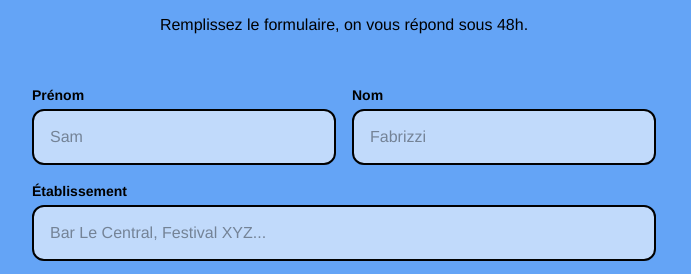
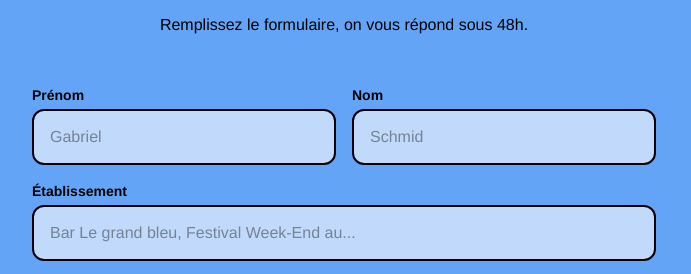
Before and after one commit to Sam9151/clearcup, a plain HTML site: page index.html in a window 1280 px wide. Shown: the part 3773-4047 px from the top of the page, 296-987 px from the left. Drawn offline with nearby package versions, Linux system fonts and the light colour scheme; a web font is replaced by a local one.

Commit message:
Update input placeholders in index.html

```diff
--- a/index.html
+++ b/index.html
@@ -191,18 +191,18 @@
         <div class="grid md:grid-cols-2 gap-4">
           <div>
             <label for="prenom" class="block text-sm font-bold mb-1" style="font-family:'Arimo',sans-serif;">Prénom</label>
-            <input id="prenom" type="text" name="prenom" required class="input-field" placeholder="Sam" />
+            <input id="prenom" type="text" name="prenom" required class="input-field" placeholder="Gabriel" />
           </div>
           <div>
             <label for="nom" class="block text-sm font-bold mb-1" style="font-family:'Arimo',sans-serif;">Nom</label>
-            <input id="nom" type="text" name="nom" required class="input-field" placeholder="Fabrizzi" />
+            <input id="nom" type="text" name="nom" required class="input-field" placeholder="Schmid" />
           </div>
         </div>
 
         <div>
           <label for="etablissement" class="block text-sm font-bold mb-1" style="font-family:'Arimo',sans-serif;">Établissement</label>
           <input id="etablissement" type="text" name="etablissement" required class="input-field"
-                 placeholder="Bar Le Central, Festival XYZ..." />
+                 placeholder="Bar Le grand bleu, Festival Week-End au..." />
         </div>
 
         <div>
```
